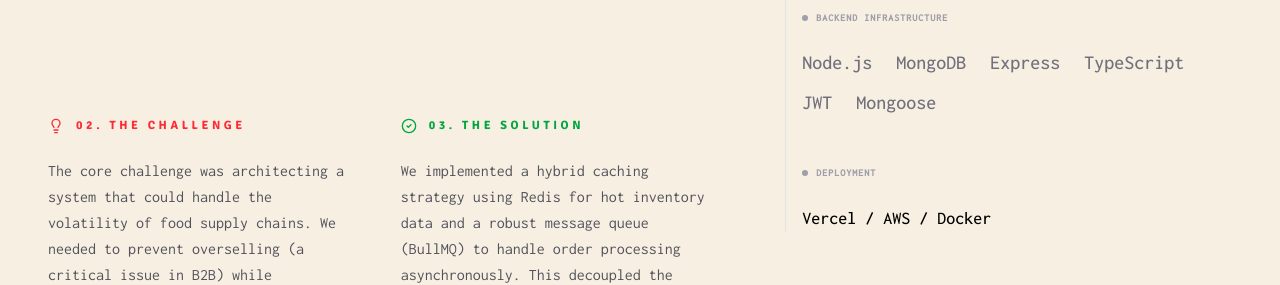
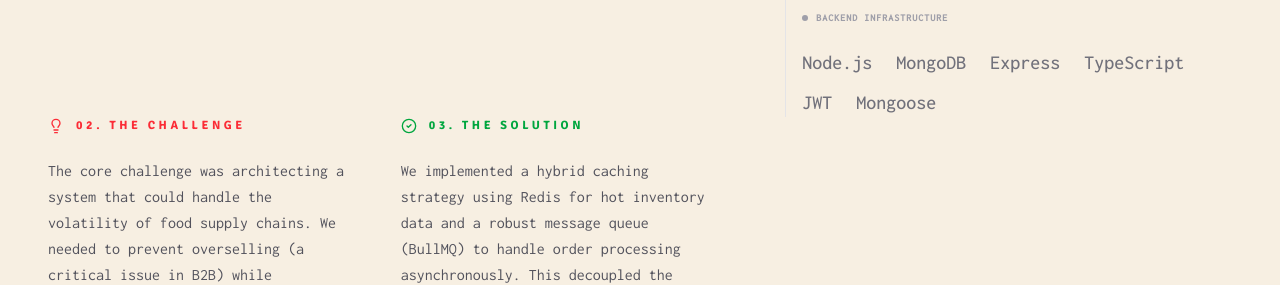
Before and after one commit to Sajjad177/sajjad, a Next.js app: page /project/1 in a window 1280 px wide. Shown: the part 1528-1813 px from the top of the page. Built offline with nearby package versions, Linux system fonts and the light colour scheme.

Commit message:
design completed

```diff
--- a/src/app/(website)/project/[id]/page.tsx
+++ b/src/app/(website)/project/[id]/page.tsx
@@ -1,5 +1,5 @@
 "use client";
-import { motion, AnimatePresence } from "framer-motion";
+import { AnimatePresence, motion } from "framer-motion";
 import { ArrowLeft, Box, CheckCircle2, Globe, Lightbulb, X } from "lucide-react";
 import { useRouter } from "next/navigation";
 import { use, useEffect, useState } from "react";
@@ -272,7 +272,7 @@ const SingleProjectPage = ({ params }: { params: Promise<{ id: string }> }) => {
                 </div>
 
                 {/* Development & DevOps (Added for more professional depth) */}
-                <div className="group">
+                {/* <div className="group">
                   <h4 className="text-[10px] font-bold uppercase tracking-widest text-zinc-400 mb-6 flex items-center gap-2">
                     <span className="w-1.5 h-1.5 rounded-full bg-current" />
                     Deployment
@@ -280,7 +280,7 @@ const SingleProjectPage = ({ params }: { params: Promise<{ id: string }> }) => {
                   <p className="text-lg font-medium text-black dark:text-white">
                     Vercel / AWS / Docker
                   </p>
-                </div>
+                </div> */}
               </div>
             </div>
           </aside>
```
